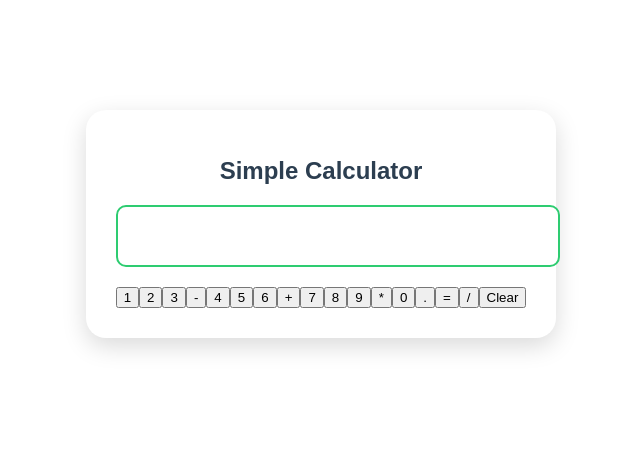
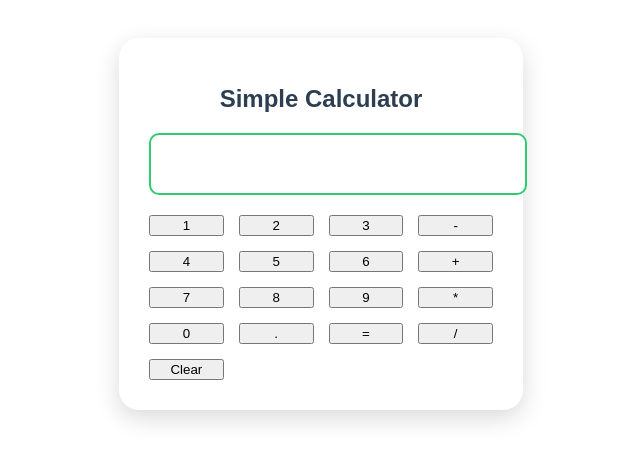
Before and after one commit to M-Saleh-N/simple_calculator, a React (Create React App) app: page / in a window 1280 px wide. Shown: the part 176-638 px from the top of the page, without its empty margins (319-959 px from the left). Built offline with nearby package versions, Linux system fonts and the light colour scheme.

Commit message:
styled the btn grids

```diff
--- a/src/components/simple.css
+++ b/src/components/simple.css
@@ -37,3 +37,9 @@ body {
     color: #34495e;
 
   }
+
+  .buttons-grid {
+    display: grid;
+    grid-template-columns: repeat(4, 1fr);
+    gap: 15px;
+  }
```
